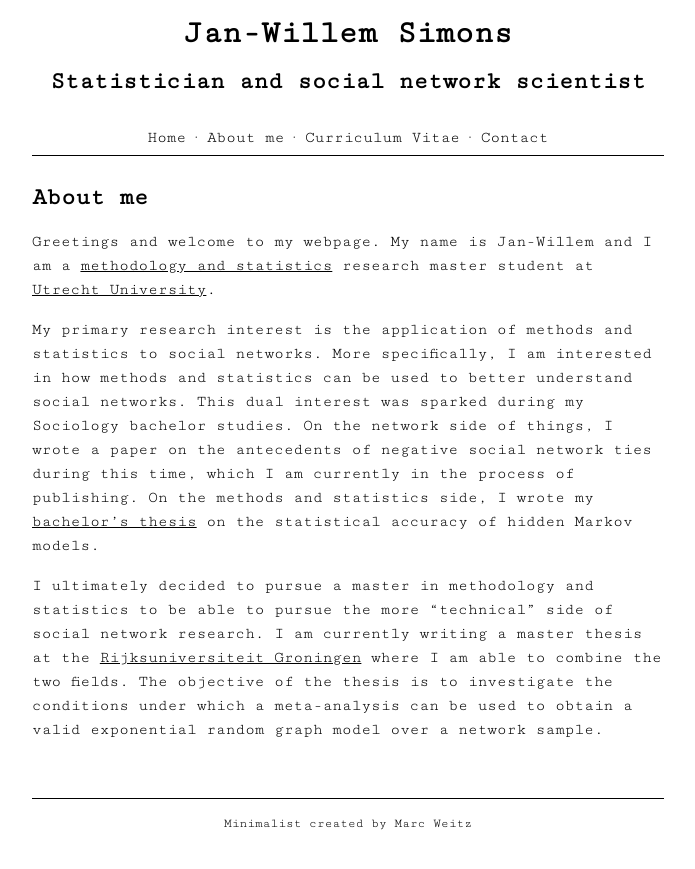
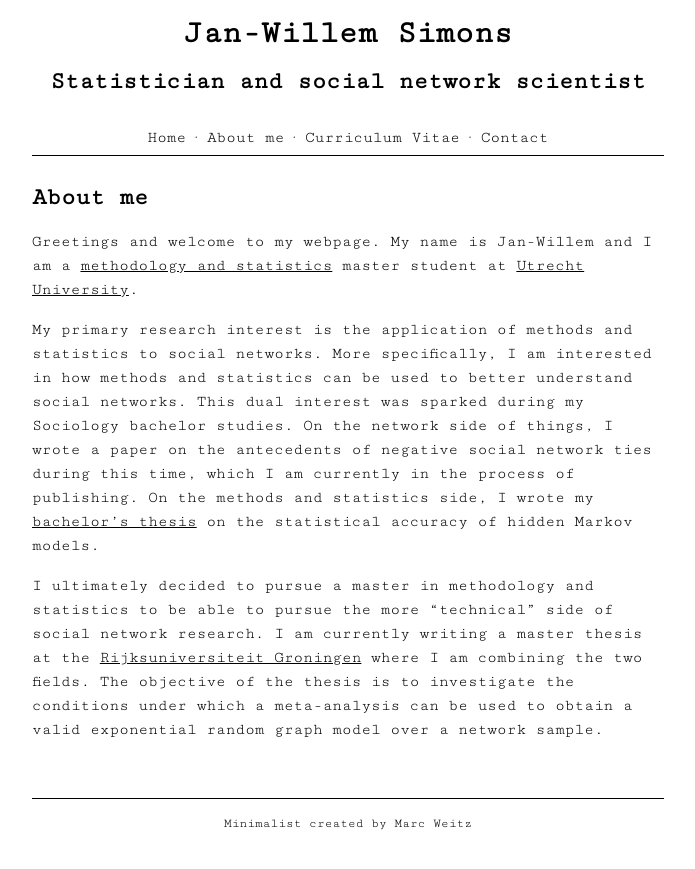
Before and after one commit to jwgsim/jwgsim.github.io, a Jekyll site: the page built from aboutme.md, in a window 1280 px wide. Shown: the top 869 px of the page, without its empty margins (292-987 px from the left). Built offline with Jekyll 4.4.1, drawn with Linux system fonts in a browser that asks for light colours.

Commit message:
CV Update (Privacy)

```diff
--- a/aboutme.md
+++ b/aboutme.md
@@ -2,8 +2,8 @@
 layout: default
 title: About me
 ---
-Greetings and welcome to my webpage. My name is Jan-Willem and I am a <a href="https://www.uu.nl/masters/en/methodology-and-statistics-behavioural-biomedical-and-social-sciences"> methodology and statistics</a> research master student at <a href="https://www.uu.nl/en"> Utrecht University</a>.
+Greetings and welcome to my webpage. My name is Jan-Willem and I am a <a href="https://www.uu.nl/masters/en/methodology-and-statistics-behavioural-biomedical-and-social-sciences"> methodology and statistics</a> master student at <a href="https://www.uu.nl/en"> Utrecht University</a>.
 
 My primary research interest is the application of methods and statistics to social networks. More specifically, I am interested in how methods and statistics can be used to better understand social networks. This dual interest was sparked during my Sociology bachelor studies. On the network side of things, I wrote a paper on the antecedents of negative social network ties during this time, which I am currently in the process of publishing. On the methods and statistics side, I wrote my <a href="https://dspace.library.uu.nl/handle/1874/392939"> bachelor's thesis</a> on the statistical accuracy of hidden Markov models.
 
-I ultimately decided to pursue a master in methodology and statistics to be able to pursue the more "technical" side of social network research. I am currently writing a master thesis at the <a href="https://www.rug.nl/?lang=en"> Rijksuniversiteit Groningen</a> where I am able to combine the two fields. The objective of the thesis is to investigate the conditions under which a meta-analysis can be used to obtain a valid exponential random graph model over a network sample.
+I ultimately decided to pursue a master in methodology and statistics to be able to pursue the more "technical" side of social network research. I am currently writing a master thesis at the <a href="https://www.rug.nl/?lang=en"> Rijksuniversiteit Groningen</a> where I am combining the two fields. The objective of the thesis is to investigate the conditions under which a meta-analysis can be used to obtain a valid exponential random graph model over a network sample.
```
Also changed, not shown: 1 other file.
